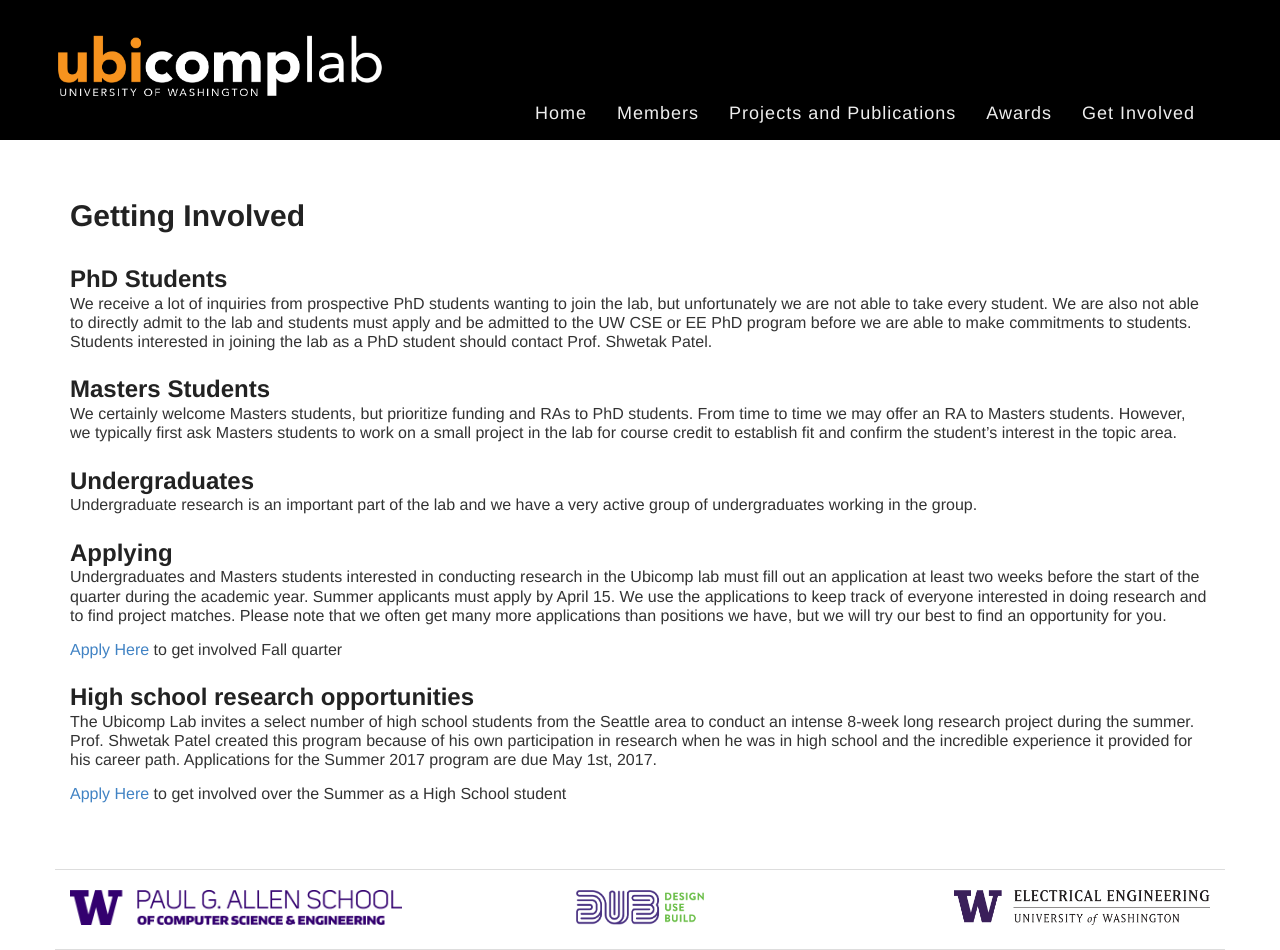
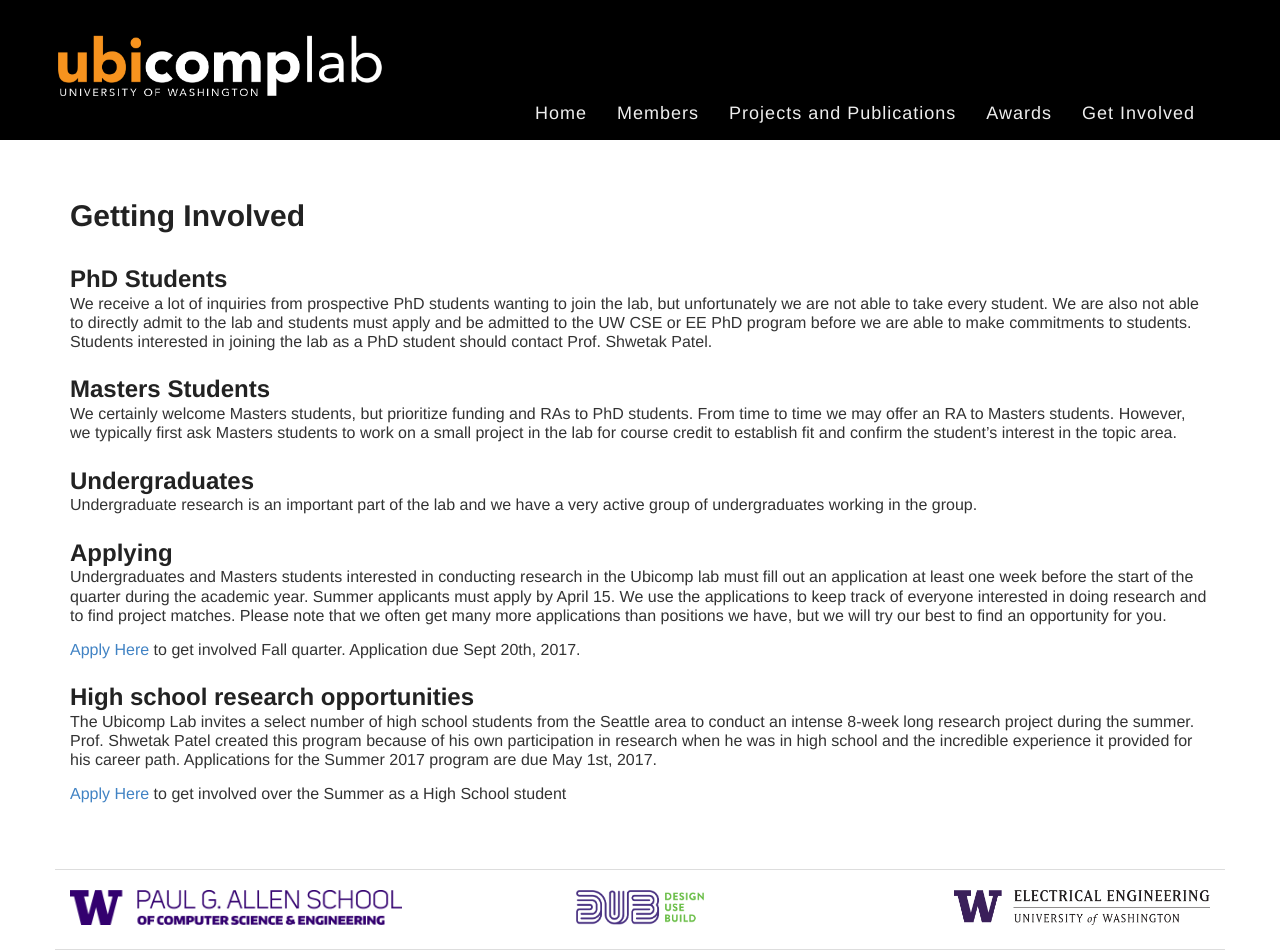
Before and after one commit to ubicomplab/ubicomplab.github.io, a Jekyll site: the page built from get_involved/index.md, in a window 1280 px wide. Built offline with Jekyll 4.4.1, drawn with Linux system fonts in a browser that asks for light colours; some web fonts are replaced.

Commit message:
Update index.md

```diff
--- a/get_involved/index.md
+++ b/get_involved/index.md
@@ -13,9 +13,9 @@
 Undergraduate research is an important part of the lab and we have a very active group of undergraduates working in the group.
 
 ## Applying
-Undergraduates and Masters students interested in conducting research in the Ubicomp lab must fill out an application at least two weeks before the start of the quarter during the academic year. Summer applicants must apply by April 15. We use the applications to keep track of everyone interested in doing research and to find project matches. Please note that we often get many more applications than positions we have, but we will try our best to find an opportunity for you.
+Undergraduates and Masters students interested in conducting research in the Ubicomp lab must fill out an application at least one week before the start of the quarter during the academic year. Summer applicants must apply by April 15. We use the applications to keep track of everyone interested in doing research and to find project matches. Please note that we often get many more applications than positions we have, but we will try our best to find an opportunity for you.
 
-<a href="http://www.surveygizmo.com/s3/3774485/4aaaac6cf54b">Apply Here</a> to get involved Fall quarter
+<a href="http://www.surveygizmo.com/s3/3774485/4aaaac6cf54b">Apply Here</a> to get involved Fall quarter. Application due Sept 20th, 2017.
 
 ## High school research opportunities
 The Ubicomp Lab invites a select number of high school students from the Seattle area to conduct an intense 8-week long research project during the summer.  Prof. Shwetak Patel created this program because of his own participation in research when he was in high school and the incredible experience it provided for his career path.  Applications for the Summer 2017 program are due May 1st, 2017.
```
